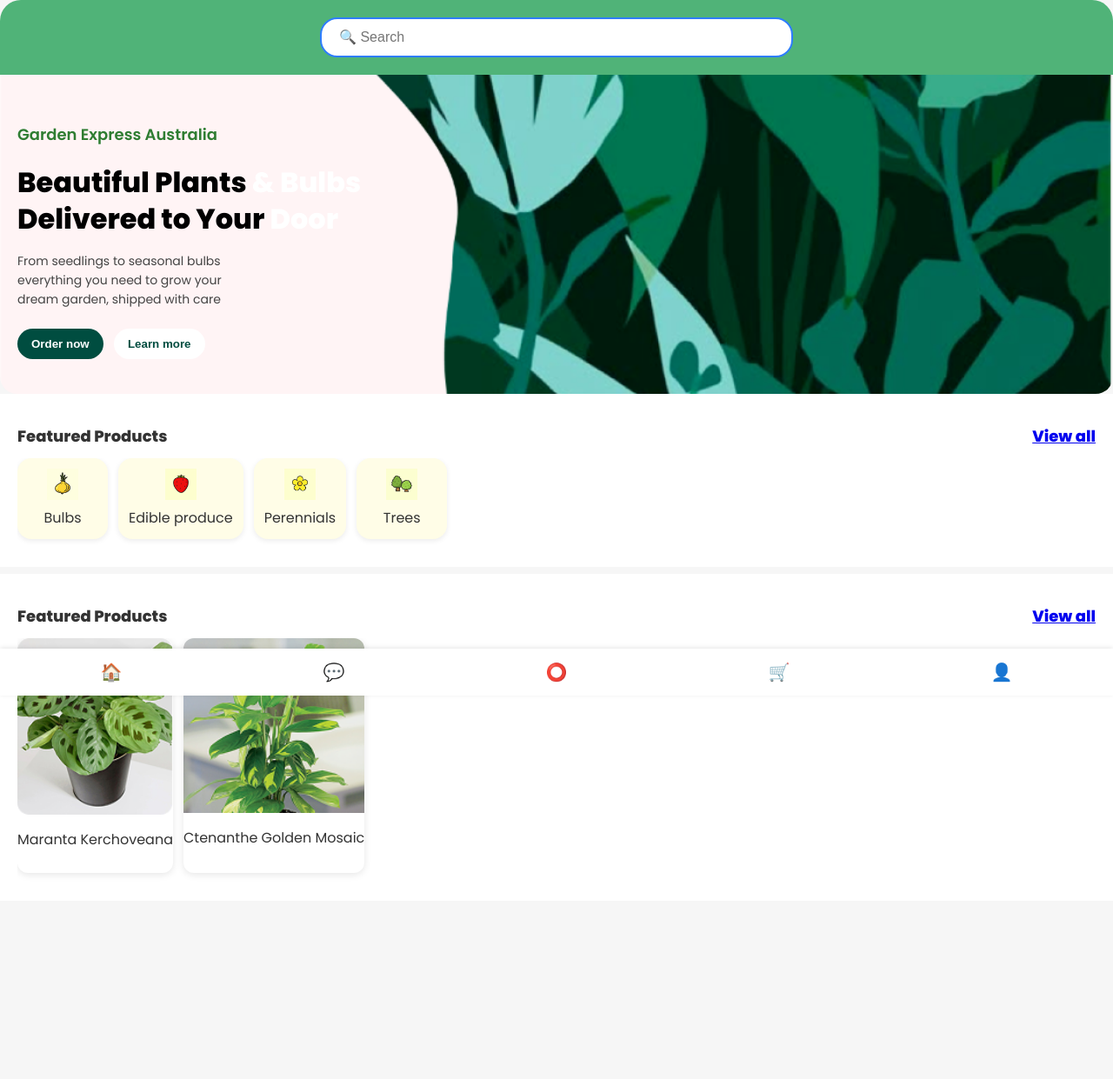
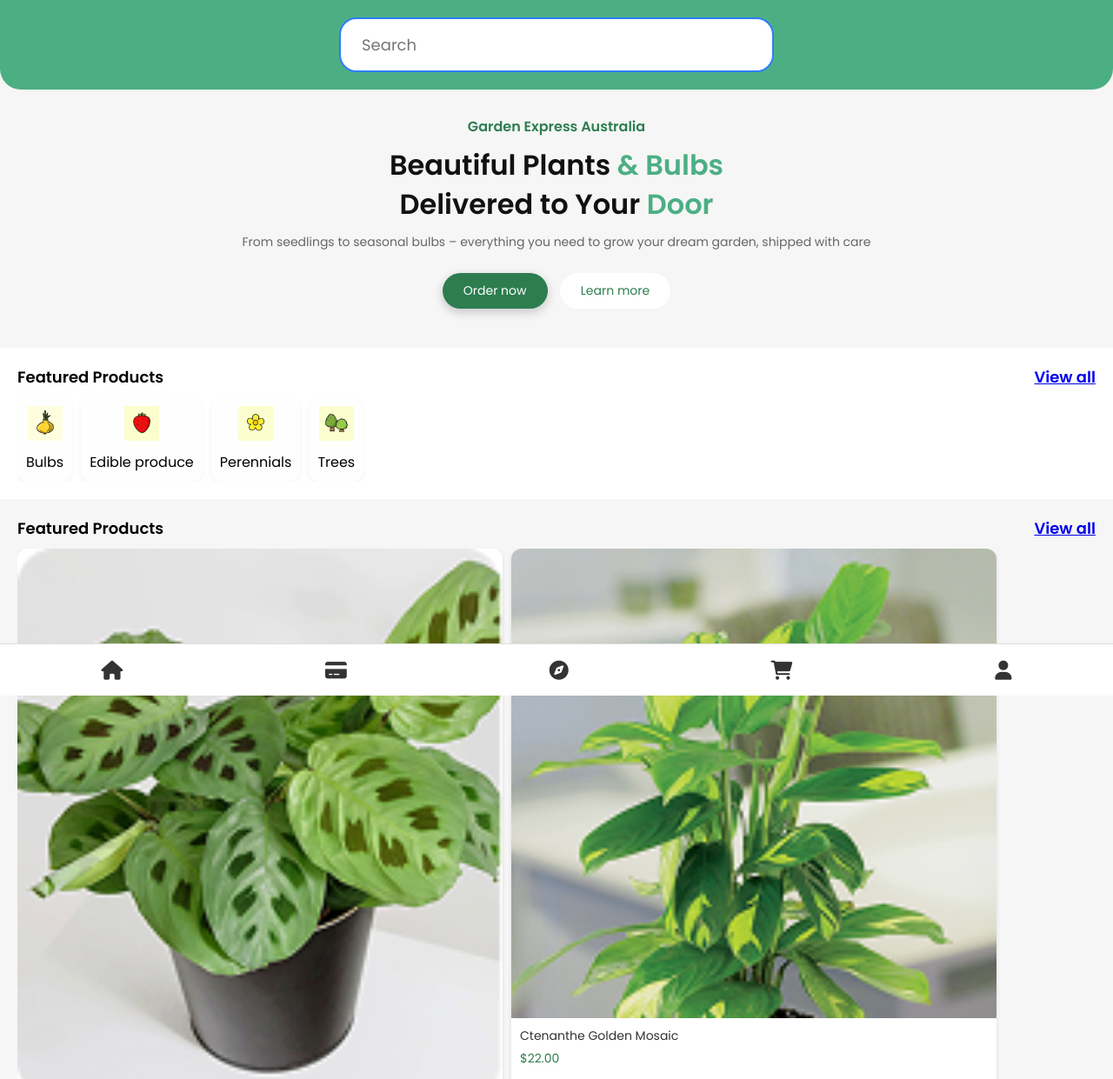
Before and after one commit to xichen0912/uid-a3, a plain HTML site: page index.html in a window 1280 px wide. Shown: the top 1241 px of the page at 87% size. Before the commit the page ends 1036 px from the top, so only its background shows below. Drawn offline with Linux system fonts and the light colour scheme.

Commit message:
product page

```diff
--- a/index.html
+++ b/index.html
@@ -1,82 +1,260 @@
 <!DOCTYPE html>
 <html lang="en">
 <head>
-  <meta charset="UTF-8" />
-  <meta name="viewport" content="width=device-width, initial-scale=1.0"/>
+  <meta charset="UTF-8">
+  <meta name="viewport" content="width=device-width, initial-scale=1.0">
   <title>Garden Express</title>
-  <link rel="stylesheet" href="styles.css" />
+  <link rel="stylesheet" href="https://cdnjs.cloudflare.com/ajax/libs/font-awesome/6.0.0/css/all.min.css">
+  <link href="https://fonts.googleapis.com/css2?family=Poppins:wght@400;600&display=swap" rel="stylesheet">
+  <style>
+    * {
+      margin: 0;
+      padding: 0;
+      box-sizing: border-box;
+      font-family: 'Poppins', sans-serif;
+    }
+
+    body {
+      background-color: #f6f6f6;
+    }
+
+    .top-search {
+      background-color: #4CAF84;
+      padding: 20px;
+      border-bottom-left-radius: 24px;
+      border-bottom-right-radius: 24px;
+      display: flex;
+      justify-content: center;
+    }
+
+    .search-bar {
+      width: 90%;
+      max-width: 500px;
+      padding: 16px 24px;
+      font-size: 18px;
+      border-radius: 20px;
+      border: 2px solid #2e7dff;
+      outline: none;
+      background-color: white;
+      color: #333;
+    }
+
+    .hero-section {
+      background-color: #f6f6f6;
+      padding: 30px 20px;
+      text-align: center;
+    }
+
+    .hero-section h2 {
+      color: #2d7d4f;
+      font-size: 16px;
+      font-weight: 600;
+      margin-bottom: 10px;
+    }
+
+    .hero-heading {
+      font-size: 32px;
+      font-weight: 600;
+      color: #111;
+      margin-bottom: 10px;
+      line-height: 1.4;
+    }
+
+    .hero-heading .accent {
+      color: #4CAF84;
+    }
+
+    .hero-subtitle {
+      font-size: 14px;
+      color: #666;
+      margin-bottom: 20px;
+    }
+
+    .hero-buttons button {
+      padding: 10px 24px;
+      border-radius: 24px;
+      border: none;
+      font-size: 14px;
+      margin: 5px;
+      cursor: pointer;
+    }
+
+    .primary-btn {
+      background-color: #2d7d4f;
+      color: white;
+      box-shadow: 0 4px 12px rgba(0, 0, 0, 0.2);
+    }
+
+    .secondary-btn {
+      background-color: white;
+      border: 2px solid #2d7d4f;
+      color: #2d7d4f;
+    }
+
+    .categories {
+      background-color: white;
+      padding: 20px;
+      margin-top: 10px;
+    }
+
+    .categories h2, .products h2 {
+      font-size: 18px;
+      font-weight: 600;
+      margin-bottom: 10px;
+      display: flex;
+      justify-content: space-between;
+      align-items: center;
+    }
+
+    .category-list {
+      display: flex;
+      overflow-x: auto;
+      gap: 10px;
+    }
+
+    .category {
+      background-color: #fefefe;
+      border-radius: 12px;
+      padding: 10px;
+      text-align: center;
+      flex: 0 0 auto;
+      box-shadow: 0 2px 5px rgba(0,0,0,0.05);
+    }
+
+    .category img {
+      width: 40px;
+      height: 40px;
+      object-fit: contain;
+      margin-bottom: 5px;
+    }
+
+    .products {
+      padding: 20px;
+    }
+
+    .product-list {
+      display: flex;
+      gap: 10px;
+      overflow-x: auto;
+    }
+
+    .product-card {
+      background-color: white;
+      border-radius: 12px;
+      overflow: hidden;
+      box-shadow: 0 2px 5px rgba(0,0,0,0.1);
+      min-width: 45%;
+    }
+
+    .product-card img {
+      width: 100%;
+      height: auto;
+      display: block;
+    }
+
+    .product-info {
+      padding: 10px;
+    }
+
+    .product-title {
+      font-size: 14px;
+      font-weight: 500;
+      color: #333;
+      margin-bottom: 5px;
+    }
+
+    .price-row {
+      font-size: 14px;
+      color: #2d7d4f;
+    }
+
+    .bottom-nav {
+      position: fixed;
+      bottom: 0;
+      width: 100%;
+      height: 60px;
+      background-color: white;
+      border-top: 1px solid #ddd;
+      display: flex;
+      justify-content: space-around;
+      align-items: center;
+      z-index: 999;
+    }
+
+    .bottom-nav i {
+      font-size: 22px;
+      color: #333;
+    }
+  </style>
 </head>
 <body>
-
-  <!-- 搜索栏区域 -->
   <div class="top-search">
-    <input type="text" class="search-bar" placeholder="🔍 Search" />
+    <input class="search-bar" type="text" placeholder="Search">
   </div>
 
-  <!-- 主视觉区域 -->
-  <header class="header">
   <div class="hero-section">
-      <h2 class="brand-name">Garden Express Australia</h2>
+    <h2>Garden Express Australia</h2>
     <h1 class="hero-heading">
       Beautiful Plants <span class="accent">& Bulbs</span><br />
       Delivered to Your <span class="accent">Door</span>
     </h1>
     <p class="hero-subtitle">
-        From seedlings to seasonal bulbs <br />everything you need to grow your <br />dream garden, shipped with care
+      From seedlings to seasonal bulbs – everything you need to grow your dream garden, shipped with care
     </p>
     <div class="hero-buttons">
       <button class="primary-btn">Order now</button>
       <button class="secondary-btn">Learn more</button>
     </div>
   </div>
-  </header>
 
-  <!-- 图标分类区域 -->
-  <section class="categories">
+  <div class="categories">
     <h2>Featured Products <a href="#">View all</a></h2>
     <div class="category-list">
       <div class="category">
         <img src="icon_bulb.jpg" alt="Bulbs">
-        <span>Bulbs</span>
+        <p>Bulbs</p>
       </div>
       <div class="category">
         <img src="icon_straw.png" alt="Edible produce">
-        <span>Edible produce</span>
+        <p>Edible produce</p>
       </div>
       <div class="category">
         <img src="icon_flower.png" alt="Perennials">
-        <span>Perennials</span>
+        <p>Perennials</p>
       </div>
       <div class="category">
         <img src="icon_tree.png" alt="Trees">
-        <span>Trees</span>
+        <p>Trees</p>
       </div>
     </div>
-  </section>
+  </div>
 
-  <!-- 产品卡片区域 -->
-  <section class="products">
+  <div class="products">
     <h2>Featured Products <a href="#">View all</a></h2>
     <div class="product-list">
-      <div class="product">
-        <img src="product1.png" alt="Maranta Kerchoveana" />
-        <p>Maranta Kerchoveana</p>
-      </div>
-      <div class="product">
-        <img src="product2.png" alt="Ctenanthe Golden Mosaic" />
-        <p>Ctenanthe Golden Mosaic</p>
+      <div class="product-card">
+        <img src="product1.png" alt="Maranta">
+        <div class="product-info">
+          <div class="product-title">Maranta Kerchoveana</div>
+          <div class="price-row">$15.00</div>
         </div>
       </div>
-  </section>
+      <div class="product-card">
+        <img src="product2.png" alt="Ctenanthe">
+        <div class="product-info">
+          <div class="product-title">Ctenanthe Golden Mosaic</div>
+          <div class="price-row">$22.00</div>
+        </div>
+      </div>
+    </div>
+  </div>
 
-  <!-- 底部导航栏 -->
-  <footer class="bottom-nav">
-    <div>🏠</div>
-    <div>💬</div>
-    <div>⭕</div>
-    <div>🛒</div>
-    <div>👤</div>
-  </footer>
-
+  <div class="bottom-nav">
+    <i class="fa fa-home"></i>
+    <i class="fa fa-credit-card"></i>
+    <i class="fa fa-compass"></i>
+    <i class="fa fa-shopping-cart"></i>
+    <i class="fa fa-user"></i>
+  </div>
 </body>
 </html>
--- a/styles.css
+++ b/styles.css
@@ -32,13 +32,22 @@
 /* 主视觉 */
 .hero-section {
   background: url("home_page.png") no-repeat center center;
-  background-size: cover;
+  background-size: contain;
+  background-repeat: no-repeat;
+  background-position: top center;
+
+  height: 320px;
   padding: 40px 20px;
   text-align: left;
   color: #000;
   border-bottom-left-radius: 20px;
-  border-bottom-right-radius: 20px;
+  border-bottom-right-radius: 10px;
 }
+.hero-text {
+  position: relative;  /* Ensure the container is relative */
+  top: -20px;  /* Adjust the value to move the text up */
+}
+
 
 .brand-name {
   font-size: 18px;
```
Also changed, not shown: productlist.html (added, +95 -0 lines), Begonia-Gremlin-P10BEGGRE.jpg (added), Lachenalia-Quadricolour-PKLACQUA-1.jpg (added), Syngonium-Red-Beauty-1-P10SYNRBE.jpg (added), monstera-fruit-salad-plant-pplmonfsa.jpg (added), 1 other file. Lines whose indentation alone changed are shown as unchanged.
